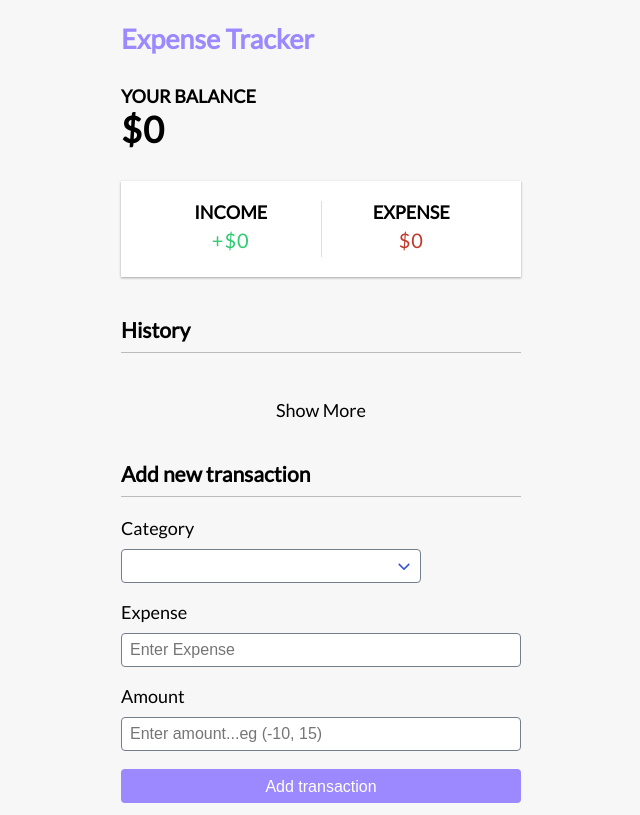
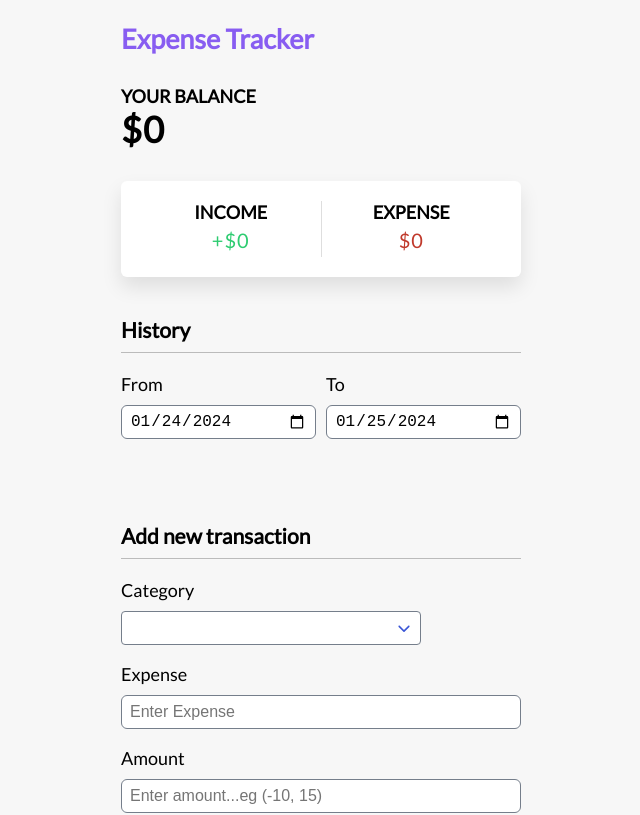
Before and after one commit to amineodjn/expense-tracker, a Vue app: page / in a window 1280 px wide. Shown: the top 815 px of the page, without its empty margins (319-959 px from the left). Built offline with nearby package versions, Linux system fonts and the light colour scheme.

Commit message:
Added the date picker and the bar chart, changed the card, btn css styles

```diff
--- a/src/App.vue
+++ b/src/App.vue
@@ -7,6 +7,7 @@
   <TranscationList :transactions="transactions"  @transactionDeleted="handleTransactionDelete" />
   <AddTransaction   @TransactionSubmitted="handleTransactionSubmitted" />
   <PieChart v-if="transactionListAvailable" :expensesArray="expensesArray" />
+  <BarChart />
 </template>
 <script setup>
 import Header from './components/Header.vue'
@@ -15,6 +16,7 @@ import IncomeExpenses from './components/IncomeExpenses.vue'
 import TranscationList from './components/TranscationList.vue'
 import AddTransaction from './components/AddTransaction.vue'
 import PieChart from './components/PieChart.vue'
+import BarChart from './components/Barchart.vue'
 import { ref, computed, onMounted } from 'vue'
 import {useToast} from 'vue-toastification'
 
@@ -61,6 +63,7 @@ const expenses = computed(()=> {
 const handleTransactionSubmitted = (transactionData) => {
   transactions.value.push({
     id: generateUniqueId(),
+    date: new Date(),
     text: transactionData.text,
     amount: transactionData.amount,
     category: transactionData.category,
--- a/src/assets/style.css
+++ b/src/assets/style.css
@@ -39,7 +39,7 @@ h1.minus {
 }
 
 h2 {
-  color: #9c88ff;
+  color: #885df1;
 }
 
 h3 {
@@ -54,7 +54,7 @@ h4 {
 }
 
 a:hover {
-  color: #9c88ff;
+  color: #662eed !important;
 }
 
 .inc-exp-container {
@@ -64,6 +64,8 @@ a:hover {
   display: flex;
   justify-content: space-between;
   margin: 20px 0;
+  border-radius: 6px;
+  box-shadow: 0 10px 20px rgba(0,0,0,0.1);
 }
 
 .inc-exp-container > div {
@@ -95,9 +97,9 @@ label {
 }
 
 input[type='text'],
-input[type='number'] {
+input[type='number'], input[type='date']  {
   border: 1px solid #757e8b;
-  border-radius: 4px;
+  border-radius: 6px;
   display: block;
   font-size: 16px;
   height: 34px;
@@ -106,15 +108,36 @@ input[type='number'] {
   width: 100%;
 }
 
+input[type='text']:focus, input[type='text']:active,
+input[type='number']:focus, input[type='number']:active,
+input[type='date']:focus, input[type='date']:active,
+.form-selectBox:focus, .form-selectBox:active {
+  border-color: #885df1;
+  box-shadow: 0 0 0 3px #d7dcfa;
+  outline: none;
+  transform: scale(1.01);
+}
+
+.date-picker-wrapper {
+  display: grid;
+  grid-template-rows: repeat(2, 1fr);
+}
+
+.date-picker-wrapper > div {
+  display: grid;
+  grid-template-columns: repeat(2, 1fr);
+  gap: 10px;
+}
+
 .btn {
   align-items: center;
-  background: #9c88ff;
+  background: #885df1;
   border: 0;
-  border-radius: 4px;
+  border-radius: 50px;
   color: #fff;
   cursor: pointer;
   display: inline-flex;
-  font-size: 1rem;
+  font-size: 0.88rem;
   font-weight: 400;
   height: 34px;
   justify-content: center;
@@ -125,22 +148,17 @@ input[type='number'] {
   text-align: center;
   width: 100%;
   margin: 10px 0 30px;
-
-  /* cursor: pointer;
-  background-color: #9c88ff;
-  box-shadow: var(--box-shadow);
-  color: #fff;
-  border: 0;
-  display: block;
-  font-size: 16px;
-  margin: 10px 0 30px;
-  padding: 10px;
-  width: 100%; */
+  transition: background 200ms ease, border-color 200ms ease;
 }
 
 .btn:focus,
 .delete-btn:focus {
+
   outline: 0;
+}
+.btn:hover, .btn:focus, .btn:active {
+  border-color: #662eed !important;
+  background: #662eed !important;
 }
 
 .list {
@@ -151,7 +169,8 @@ input[type='number'] {
 
 .list li {
   background-color: #fff;
-  box-shadow: var(--box-shadow);
+  border-radius: 6px;
+  box-shadow: 0 10px 20px rgba(0,0,0,0.1);
   color: #333;
   display: flex;
   justify-content: space-between;
--- /dev/null
+++ b/src/components/Barchart.vue
@@ -0,0 +1,69 @@
+<template>
+  <div ref="chartDom" style="width: 100%; height: 400px;"></div>
+</template>
+
+<script setup>
+import { ref, onMounted } from 'vue';
+import * as echarts from 'echarts';
+
+const chartDom = ref(null);
+
+const expenses = [
+  { month: 'Jan', category: 'Groceries', amount: -200 },
+  { month: 'Jan', category: 'Utilties', amount: -400 },
+  { month: 'Jan', category: 'Transportation', amount: -300 },
+  { month: 'Jan', category: 'Housing', amount: -300 },
+  { month: 'Feb', category: 'Groceries', amount: -200 },
+  { month: 'Feb', category: 'Utilties', amount: -400 },
+  { month: 'Feb', category: 'Transportation', amount: -300 },
+  { month: 'Feb', category: 'Housing', amount: -300 },
+  // ...more data for each month and category
+];
+
+const grid = {
+  left: 100,
+  right: 100,
+  top: 50,
+  bottom: 50
+};
+
+const series = expenses.reduce((acc, expense) => {
+  let seriesItem = acc.find(item => item.name === expense.category);
+  if (!seriesItem) {
+    seriesItem = {
+      name: expense.category,
+      type: 'bar',
+      stack: 'total',
+      barWidth: '50%',
+      label: {
+        show: true,
+        formatter: (params) => Math.abs(params.value)
+      },
+      data: []
+    };
+    acc.push(seriesItem);
+  }
+  seriesItem.data.push(Math.abs(expense.amount));
+  return acc;
+}, []);
+
+const option = {
+  legend: {
+    selectedMode: false
+  },
+  grid,
+  yAxis: {
+    type: 'value'
+  },
+  xAxis: {
+    type: 'category',
+    data: ['Jan', 'Feb', 'Mar', 'Apr', 'May', 'Jun', 'Jul', 'Aug', 'Sep', 'Oct', 'Nov', 'Dec']
+  },
+  series
+};
+
+onMounted(() => {
+  const myChart = echarts.init(chartDom.value);
+  myChart.setOption(option);
+});
+</script>
--- a/src/components/PieChart.vue
+++ b/src/components/PieChart.vue
@@ -6,6 +6,7 @@
 <script setup>
 import { ref, onMounted } from 'vue';
 import * as echarts from 'echarts';
+
 
 const props = defineProps({
   expensesArray: {
@@ -50,11 +51,11 @@ onMounted(() => {
   myChart.setOption(option);
 });
 
-const refreshChart = () => {
-  const myChart = echarts.init(chartDom.value);
-console.log(props.expensesArray);
-    myChart.clear();
-    myChart.setOption(option);
-}
+// const refreshChart = () => {
+//   const myChart = echarts.init(chartDom.value);
+// console.log(props.expensesArray);
+//     myChart.clear();
+//     myChart.setOption(option);
+// }
 
 </script>
--- a/src/components/TranscationList.vue
+++ b/src/components/TranscationList.vue
@@ -1,23 +1,44 @@
 <template>
   <h3>History</h3>
+  <div class="date-picker-wrapper">
+    <div>
+      <label for="start-date">From</label>
+      <label for="end-date">To</label>
+    </div>
+    <div>
+      <input class="date-picker-input" id="start-date" type="date" v-model="startDate">
+      <input class="date-picker-input" id="end-date" type="date" v-model="endDate">
+    </div>
+  </div>
   <div class="list-wrapper">
     <ul id="list" class="list">
-        <li v-for="(transaction, index) in transactions" :key="transaction.id" :class="transaction.amount < 0 ? 'minus' : 'plus'" v-show="index < 3 || showMore">
+      <li v-for="(transaction, index) in filteredTransactions" :key="transaction.id" :class="transaction.amount < 0 ? 'minus' : 'plus'" v-show="index < 3 || showMore">
         <div>
           <span class="transaction-text">{{ transaction.text }}</span>
           <span v-if="transaction.category != ''" class="tags">{{ transaction.category }}</span>
         </div>
-          <span>{{ transaction.amount }}</span><button @click="deleteTransaction(transaction.id)" class="delete-btn">x</button>
+        <span>{{ transaction.amount }} $</span>
+        <button @click="deleteTransaction(transaction.id)" class="delete-btn">x</button>
       </li>
     </ul>
-    <a @click="showMore = !showMore">{{ showMore ? 'Show Less' : 'Show More' }}</a>
+    <a v-if="filteredTransactions.length > 3" @click="showMore = !showMore">{{ showMore ? 'Show Less' : 'Show More' }}</a>
   </div>
 </template>
 
 <script setup>
-import { ref } from 'vue';
+import { ref, computed } from 'vue';
 
 const showMore = ref(false);
+
+//Format date for the Date Picker
+const formatDate = (date) => {
+  return date.toLocaleDateString('en-GB', {year: 'numeric', month: '2-digit', day: '2-digit'}).split('/').reverse().join('-');
+}
+const todayDate = new Date();
+const startDate = ref(formatDate(todayDate));
+const tomorrowDate = new Date(todayDate.getTime() + 24 * 60 * 60 * 1000);
+const endDate = ref(formatDate(tomorrowDate));
+
 
 const props = defineProps({
   transactions:{
@@ -26,10 +47,23 @@ const props = defineProps({
   }
 });
 
+const reversedTransactions = computed(() => [...props.transactions].reverse());
+
+const filteredTransactions = computed(() => {
+  if (startDate.value && endDate.value) {
+    const start = new Date(startDate.value);
+    const end = new Date(endDate.value);
+    return reversedTransactions.value.filter(transaction => {
+      const transactionDate = new Date(transaction.date);
+      return transactionDate >= start && transactionDate <= end;
+    });
+  } else {
+    return reversedTransactions.value;
+  }
+});
+
 const emit = defineEmits(['transactionDeleted']);
-
 const deleteTransaction = (id) => {
   emit('transactionDeleted', id)
 }
-
 </script>
```
Also changed, not shown: src/UI/DatePicker.vue (added). Lines whose indentation alone changed are shown as unchanged.
